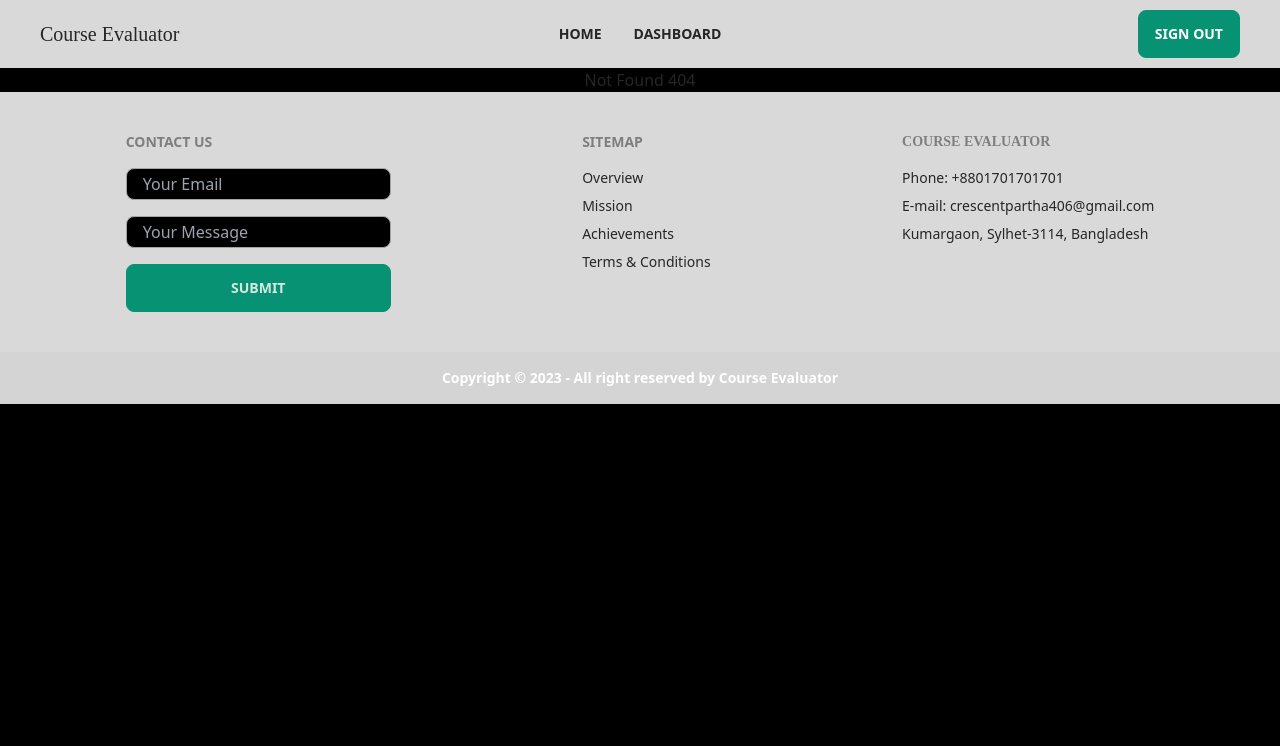
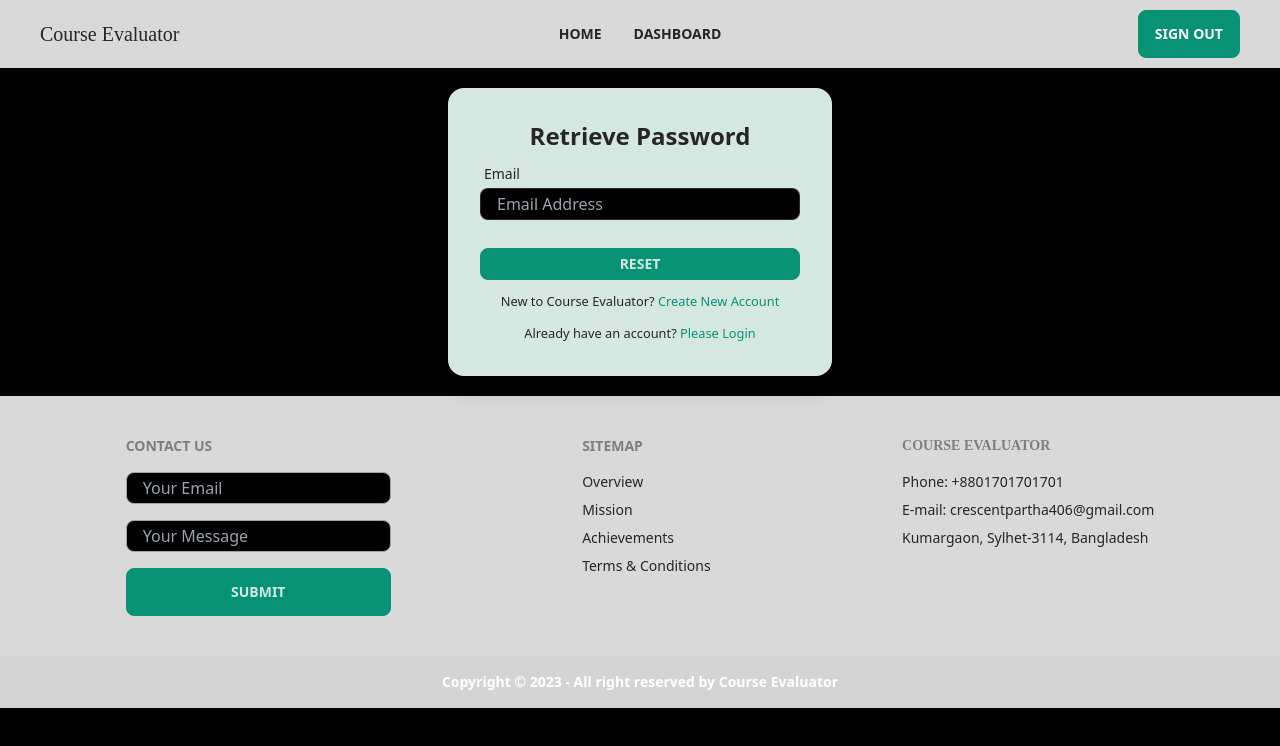
Before and after one commit to crescentpartha/Course-Evaluator, a React (Create React App) app in the folder course-evaluator/: page /retrieve-password in a window 1280 px wide. Shown: the top 746 px of the page. Built offline with nearby package versions, Linux system fonts and the light colour scheme; no server answers.

Commit message:
Implement RetrievePassword functionality - Use reactToastify

```diff
--- a/course-evaluator/package.json
+++ b/course-evaluator/package.json
@@ -15,6 +15,7 @@
     "react-icons": "^4.9.0",
     "react-router-dom": "^6.9.0",
     "react-scripts": "5.0.1",
+    "react-toastify": "^9.1.3",
     "web-vitals": "^2.1.4"
   },
   "scripts": {
--- a/course-evaluator/src/App.js
+++ b/course-evaluator/src/App.js
@@ -1,4 +1,6 @@
 import { Route, Routes } from 'react-router-dom';
+import { ToastContainer } from 'react-toastify';
+import 'react-toastify/dist/ReactToastify.css';
 import './App.css';
 import Login from './components/Authentication/Login';
 import Register from './components/Authentication/Register';
@@ -6,6 +8,7 @@ import Home from './components/Home/Home';
 import NotFound from './components/Shared/NotFound';
 import Navbar from './components/Shared/Navbar';
 import Footer from './components/Shared/Footer';
+import RetrievePassword from './components/Authentication/RetrievePassword';
 
 function App() {
   return (
@@ -16,9 +19,11 @@ function App() {
         <Route path='/home' element={<Home></Home>}></Route>
         <Route path='/login' element={<Login></Login>}></Route>
         <Route path='/register' element={<Register></Register>}></Route>
+        <Route path='/retrieve-password' element={<RetrievePassword></RetrievePassword>}></Route>
         <Route path='*' element={<NotFound></NotFound>}></Route>
       </Routes>
       <Footer></Footer>
+      <ToastContainer />
     </div>
   );
 }
--- a/course-evaluator/src/components/Authentication/ForgetPass.js
+++ /dev/null
@@ -1,11 +0,0 @@
-import React from 'react';
-
-const ForgetPass = () => {
-    return (
-        <div>
-            <h2>Retrieve Password</h2>
-        </div>
-    );
-};
-
-export default ForgetPass;
--- a/course-evaluator/src/components/Authentication/Login.js
+++ b/course-evaluator/src/components/Authentication/Login.js
@@ -113,7 +113,7 @@ const Login = () => {
                             readOnly
                         />
                     </form>
-                    <p className='text-center'><small>New to TikFood? <Link to="/register" className='text-accent'>Create New Account</Link></small></p>
+                    <p className='text-center'><small>New to Course Evaluator? <Link to="/register" className='text-accent'>Create New Account</Link></small></p>
                     <p className='text-center'><small>Forget your password? <Link to="/retrieve-password" className='text-accent'>Reset Password</Link></small></p>
                 </div>
             </div>
--- /dev/null
+++ b/course-evaluator/src/components/Authentication/RetrievePassword.js
@@ -0,0 +1,77 @@
+import React from 'react';
+import { useSendPasswordResetEmail } from 'react-firebase-hooks/auth';
+import { useForm } from "react-hook-form";
+import { Link } from 'react-router-dom';
+import { toast } from 'react-toastify';
+import auth from '../../firebase.init';
+import PageTitle from '../Shared/PageTitle';
+
+const RetrievePassword = () => {
+    const { register, formState: { errors }, handleSubmit } = useForm();
+    const [sendPasswordResetEmail, sending, error] = useSendPasswordResetEmail(auth);
+
+    let signInError;
+    if (error) {
+        signInError = <p className='text-error'><small>{error?.message}</small></p>
+    }
+
+    const onSubmit = async (data) => {
+        // console.log(data);
+        await sendPasswordResetEmail(data.email);
+        toast.success('Send your reset password Email!');
+    }
+
+    return (
+        <div className='flex my-5 justify-center items-center'>
+            <PageTitle title="Forget Password"></PageTitle>
+
+            <div className="card w-96 bg-accent-content shadow-xl">
+                <div className="card-body">
+                    <h2 className="text-center text-2xl font-bold">Retrieve Password</h2>
+
+                    <form onSubmit={handleSubmit(onSubmit)}>
+
+                        {/* Email */}
+                        <div className="form-control w-full max-w-xs">
+                            <label className="label py-1">
+                                <span className="label-text text-secondary">Email</span>
+                            </label>
+                            <input
+                                type="email"
+                                placeholder="Email Address"
+                                className="input input-bordered h-8 w-full max-w-xs"
+                                {...register("email", {
+                                    required: {
+                                        value: true,
+                                        message: 'Email is Required'
+                                    },
+                                    pattern: {
+                                        value: /^[a-z0-9+_.-]+@[a-z]+\.[a-z]{3}$/,
+                                        message: 'Provide a valid Email'
+                                    }
+                                })}
+                            />
+                            <label className="label">
+                                {errors.email?.type === 'required' && <span className="label-text-alt text-error">{errors.email?.message}</span>}
+                                {errors.email?.type === 'pattern' && <span className="label-text-alt text-error">{errors.email?.message}</span>}
+                            </label>
+                        </div>
+
+                        { sending && <span className="loading loading-dots loading-md"></span>}
+                        {signInError}
+                        <input
+                            className='btn btn-accent btn-sm w-full max-w-xs mt-3'
+                            type="Submit"
+                            value="Reset"
+                            readOnly
+                        />
+                    </form>
+                    <p className='text-center'><small>New to Course Evaluator? <Link to="/register" className='text-accent'>Create New Account</Link></small></p>
+                    <p className='text-center'><small>Already have an account? <Link to="/login" className='text-accent'>Please Login</Link></small></p>
+                </div>
+            </div>
+        </div>
+    );
+};
+
+export default RetrievePassword;
--- a/course-evaluator/src/components/Shared/Footer.js
+++ b/course-evaluator/src/components/Shared/Footer.js
@@ -89,9 +89,9 @@ const Footer = () => {
                     <div>
                         <h2 className="footer-title font-lobster">Course Evaluator</h2>
                         <ul className='flex flex-col items-start gap-2'>
-                            <li><Link to='/' className='hover:text-error break-all'>Phone: +8801701701701</Link></li>
-                            <li><Link to='/' className='hover:text-error break-all'>E-mail: crescentpartha406@gmail.com</Link></li>
-                            <li><Link to='/' className='hover:text-error break-all'>Kumargaon, Sylhet-3114, Bangladesh</Link></li>
+                            <li><span className='break-all'>Phone: <Link to='tel:+8801701701701' className='hover:text-error'>+8801701701701</Link></span></li>
+                            <li><span className='break-all'>E-mail: <Link to='mailto:crescentpartha406@gmail.com' className='hover:text-error'>crescentpartha406@gmail.com</Link></span></li>
+                            <li><span className='break-all'>Kumargaon, Sylhet-3114, Bangladesh</span></li>
                         </ul>
                     </div>
                 </footer>
```
Also changed, not shown: 1 other file (tests, documents, lock files or other folders).
